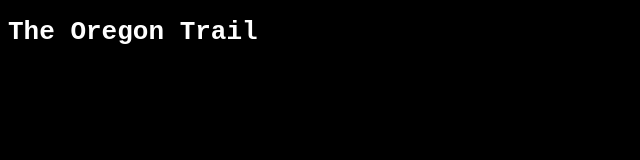
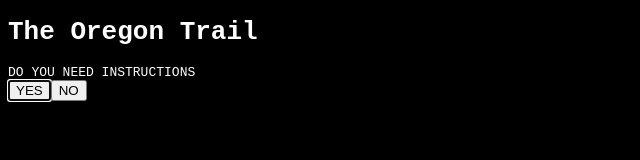
Before and after one commit to chrismiceli/TheOregonTrail, a website: page index.html in a window 1280 px wide. Shown: the whole page, without its empty margins (0-640 px from the left). Drawn offline with Linux system fonts and the light colour scheme.

Commit message:
fix index.html

```diff
--- a/index.html
+++ b/index.html
@@ -19,7 +19,7 @@
     <h1>The Oregon Trail</h1>
     <div id="app"></div>
     <div id="bottom"></div>
-    <script type="text/javascript" src="./oregonTrail1.js"></script>
+    <script type="text/javascript" src="./oregonTrail.js"></script>
     <script type="text/javascript" src="./htmlInterface.js"></script>
   </body>
 </html>
```
